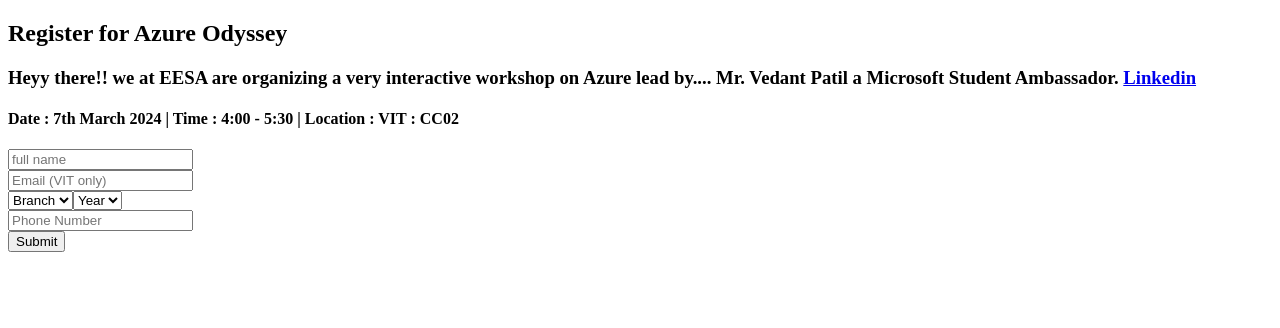
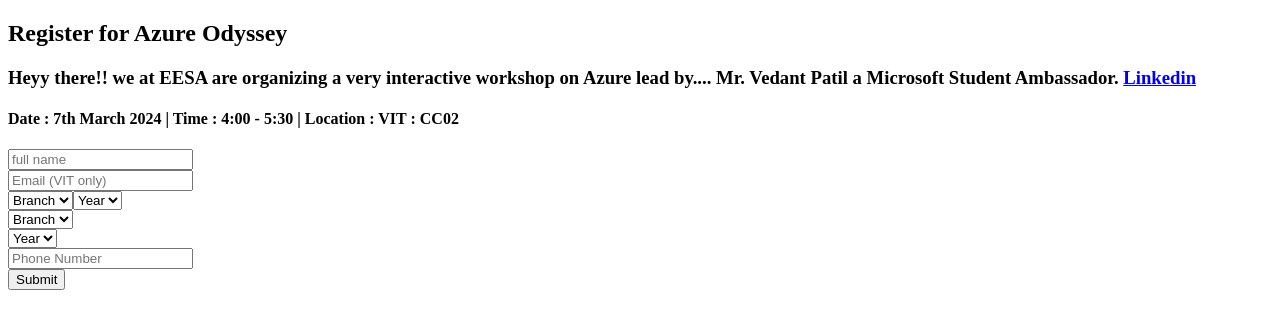
Before and after one commit to Harry-jain/hkt24, a Next.js app: page /register in a window 1280 px wide. Shown: the top 328 px of the page. Built offline with nearby package versions, Linux system fonts and the light colour scheme.

Commit message:
Update index.js

```diff
--- a/pages/register/index.js
+++ b/pages/register/index.js
@@ -126,6 +126,73 @@ const Contact = () => {
               </select>
             </div>
 
+
+    <div className="flex p-2 ">
+<div className="pl-[4px]">
+              <select
+                name="Branch"
+                id="Branch"
+                required
+                placeholder="Branch"
+                className="input p-2"
+                name="entry.2023976054"
+              >
+<option className="text-black" value="Branch">
+                Branch
+                </option>
+                <option className="text-black" value="CMPN">
+                  CMPN
+                </option>
+                <option className="text-black" value="INFT">
+                  INFT
+                </option>
+                <option className="text-black" value="ExCS">
+                  ExCS
+                </option>
+                <option className="text-black" value="ExTC">
+                  ExTC
+                </option>
+                <option className="text-black" value="BIOM">
+                  BIOM
+                </option>
+                <option className="text-black" value="Mtech ">
+                  M.Tech
+                </option>
+
+              </select>
+</div>
+
+<div className="pl-[4px]">
+ <select
+                name="Year"
+                id="Year"
+                placeholder="Year"
+                className="input p-2"
+                required
+                name="entry.359830086"
+              >
+<option className="text-black" value="*year*">
+                 Year
+                </option>
+                <option className="text-black" value="First">
+                  1st
+                </option>
+                <option className="text-black" value="Second">
+                  2nd
+                </option>
+                <option className="text-black" value="Third">
+                  3rd
+                </option>
+                <option className="text-black" value="Fourth">
+                  4th
+                </option>
+              </select>
+            </div>
+</div>
+
+
+
+
             <div className="flex p-2">
               <input
                 type="number"
```
